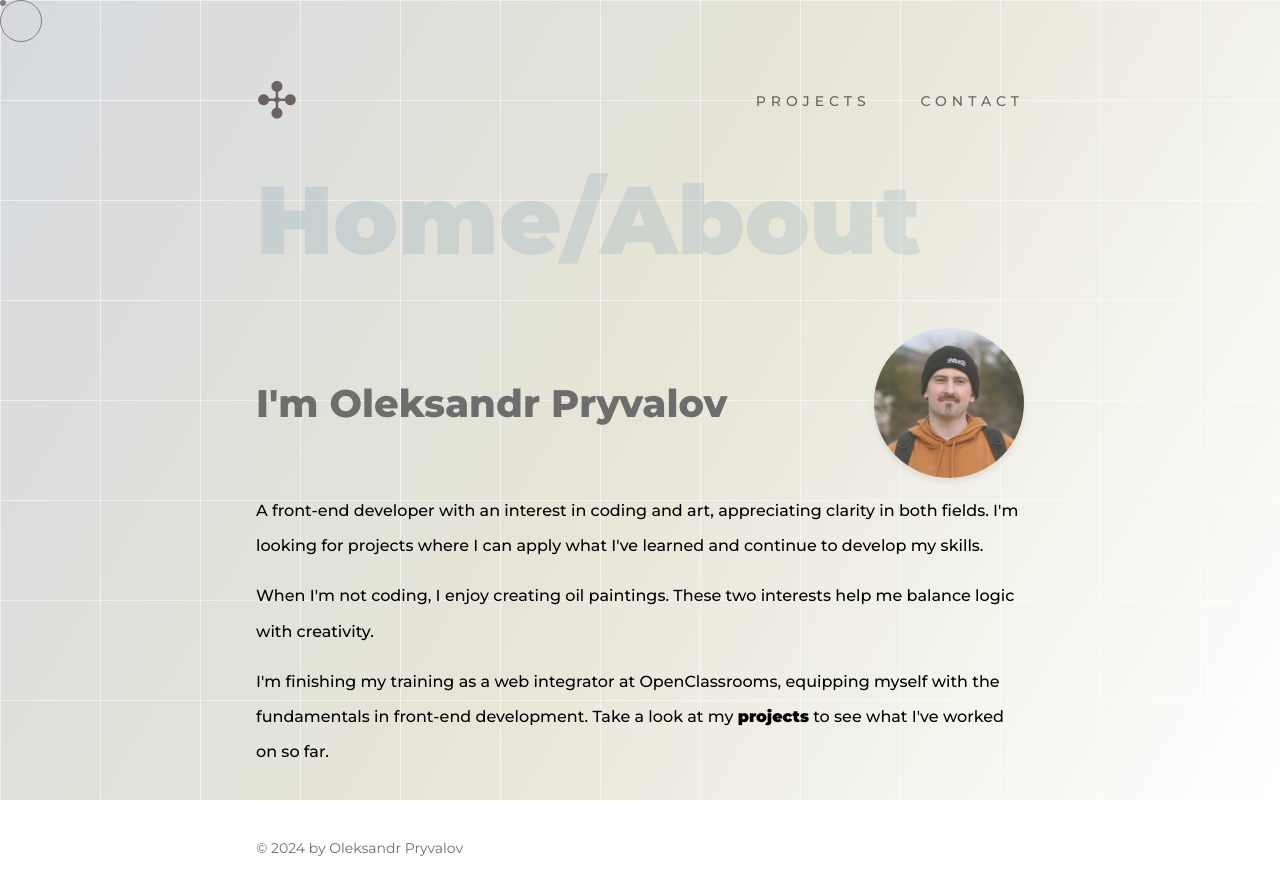
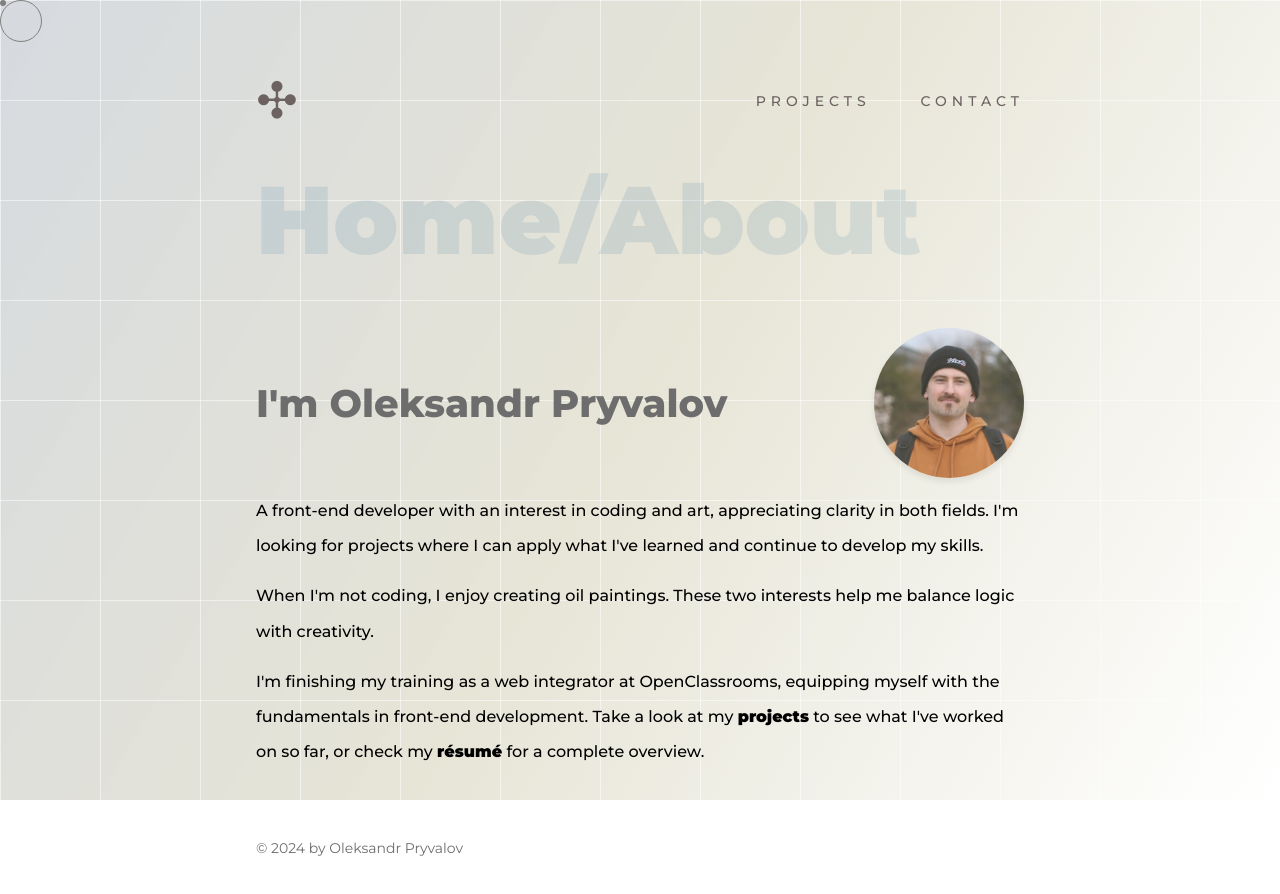
Before and after one commit to multumInParvo/my-portfolio, a React (Create React App) app: page / in a window 1280 px wide. Shown: the top 894 px of the page. Built offline with nearby package versions, Linux system fonts and the light colour scheme.

Commit message:
added link to cv

```diff
--- a/src/components/Introduction/Introduction.jsx
+++ b/src/components/Introduction/Introduction.jsx
@@ -23,7 +23,7 @@ function Introduction() {
                 </p>
                 <p className='introduction-paragraph'>
                     I'm finishing my training as a web integrator at OpenClassrooms, equipping myself with the fundamentals in front-end development.
-                    Take a look at my <Link to="/projects" className="projects-link">projects</Link> to see what I've worked on so far.
+                    Take a look at my <Link to="/projects" className="projects-link">projects</Link> to see what I've worked on so far, or check my <a href="/oleksandr_pryvalov_2024.pdf" target="_blank" rel="noopener noreferrer" className="resume-link">résumé</a> for a complete overview.
                 </p>
             </div>
         </div>
--- a/src/components/Introduction/Introduction.scss
+++ b/src/components/Introduction/Introduction.scss
@@ -39,7 +39,8 @@
             line-height: 2.2;
             margin: 15px 0 0 0;
 
-            .projects-link {
+            .projects-link,
+            .resume-link {
                 color: black;
                 text-decoration: none;
                 font-weight: 900;
```
Also changed, not shown: 1 other file (tests, documents, lock files or other folders).
